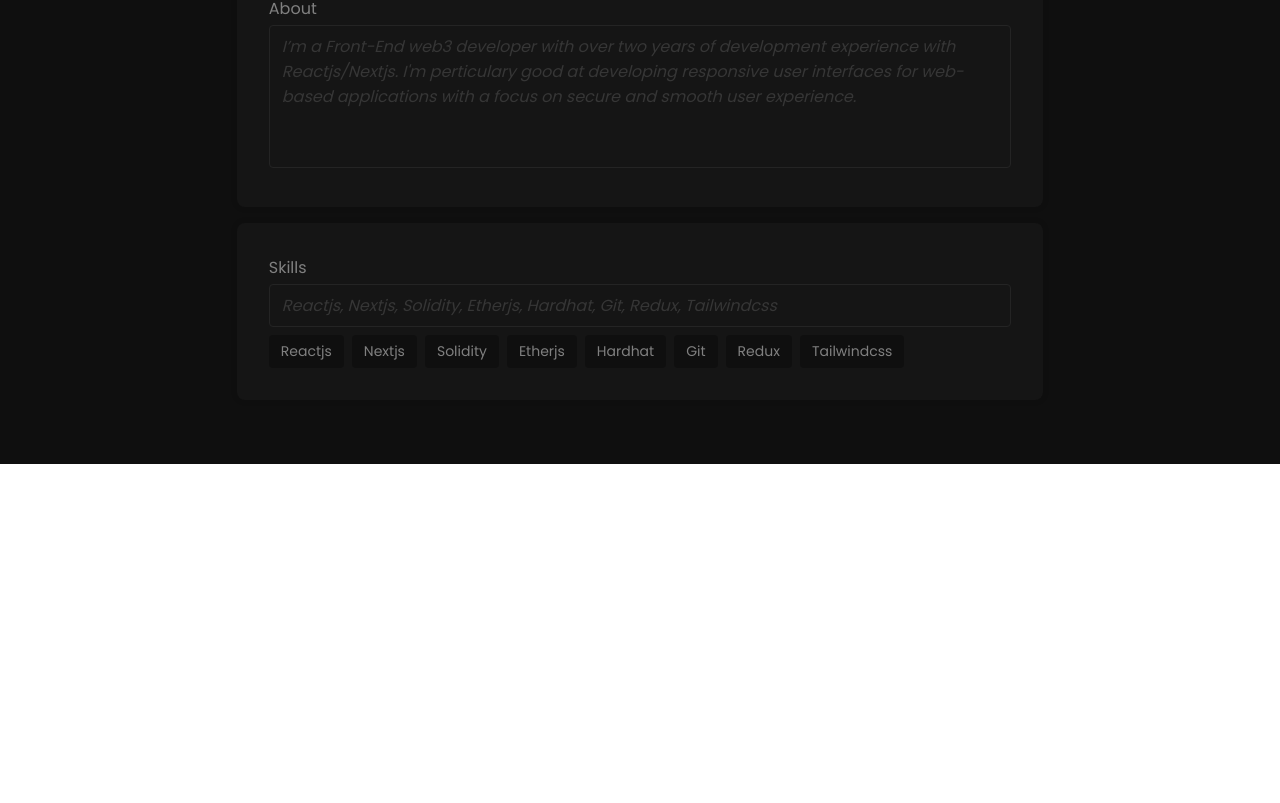
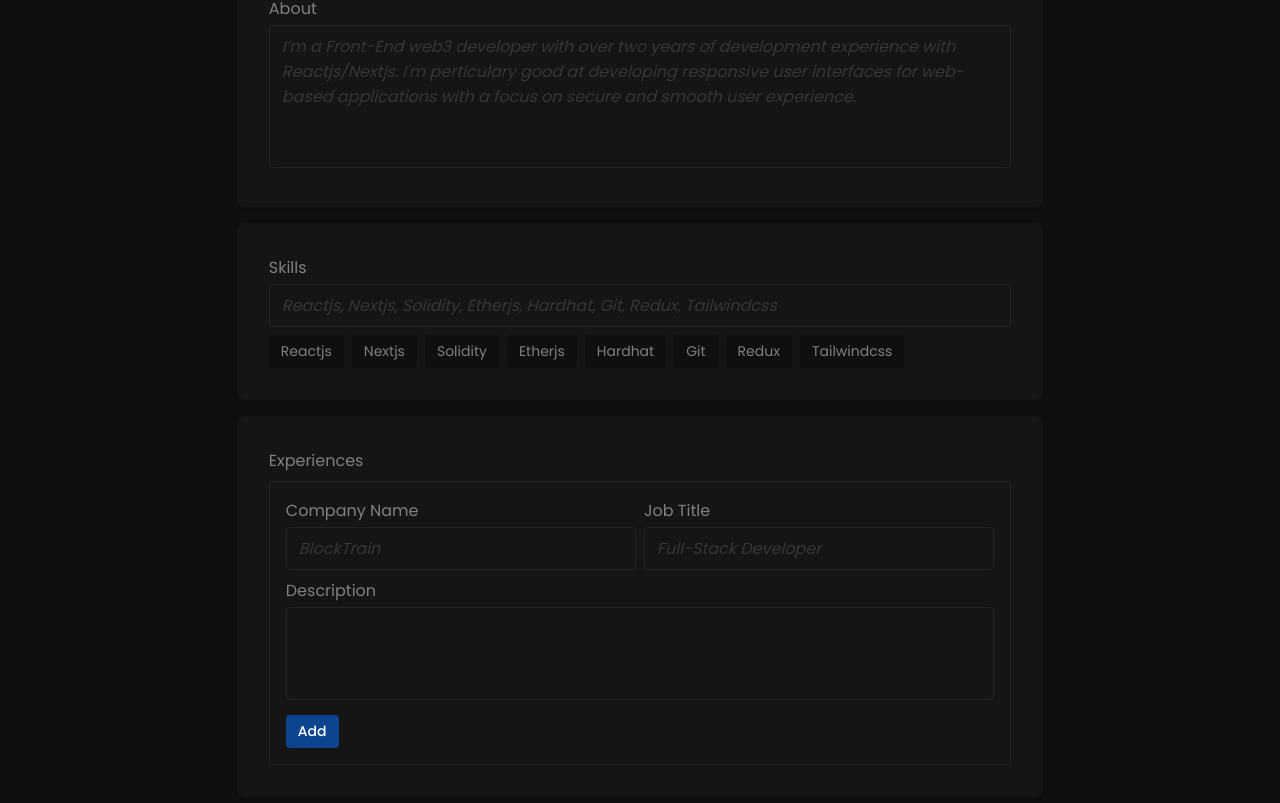
Before and after one commit to harshpandey002/devPool, a Next.js app: page /profile/create in a window 1280 px wide. Shown: the part 677-1480 px from the top of the page. Before the commit the page ends 1141 px from the top, so only its background shows below. Built offline with nearby package versions, Linux system fonts and the light colour scheme.

Commit message:
Experience form UI

```diff
--- a/pages/profile/create.jsx
+++ b/pages/profile/create.jsx
@@ -23,6 +23,20 @@ const defaultValues = {
 
 export default function CreateProfile() {
   const [skills, setSkills] = useState("");
+  const [experiences, setExperiences] = useState([
+    {
+      companyName: "",
+      jobTitle: "",
+      description: "",
+    },
+  ]);
+  const [projects, setProjects] = useState([
+    {
+      title: "",
+      techStack: "",
+      description: "",
+    },
+  ]);
   const {
     register,
     handleSubmit,
@@ -30,7 +44,7 @@ export default function CreateProfile() {
     formState: { errors },
   } = useForm({ defaultValues });
 
-  const onSubmit = (data) => console.log(data);
+  const onSubmit = (data) => console.log("Submit Triggered");
 
   return (
     <Layout>
@@ -64,6 +78,7 @@ export default function CreateProfile() {
           />
         </div>
         <Skills skills={skills} setSkills={setSkills} />
+        <Experience experiences={experiences} setExperiences={setExperiences} />
       </form>
     </Layout>
   );
@@ -100,3 +115,55 @@ function Skills({ skills, setSkills }) {
     </div>
   );
 }
+
+function Experience({ experiences, setExperiences }) {
+  const addExperience = () => {
+    setExperiences((prev) => [
+      ...prev,
+      {
+        companyName: "",
+        jobTitle: "",
+        description: "",
+      },
+    ]);
+  };
+
+  const delExperience = (i) => {
+    const newExp = JSON.parse(JSON.stringify(experiences));
+    newExp.splice(i, 1);
+
+    setExperiences(newExp);
+  };
+
+  return (
+    <div className={styles.question}>
+      <p>Experiences</p>
+      {experiences.map((exp, i) => (
+        <div key={i} className={styles.experience}>
+          <div className={styles.inputGroup}>
+            <div>
+              <p>Company Name</p>
+              <input type="text" placeholder="BlockTrain" />
+            </div>
+            <div>
+              <p>Job Title</p>
+              <input type="text" placeholder="Full-Stack Developer" />
+            </div>
+          </div>
+          <div>
+            <p>Description</p>
+            <textarea rows={3} />
+          </div>
+          <div className={styles.action}>
+            {experiences.length > 1 && (
+              <button id={styles.delete} onClick={() => delExperience(i)}>
+                Delete
+              </button>
+            )}
+            <button onClick={addExperience}>Add</button>
+          </div>
+        </div>
+      ))}
+    </div>
+  );
+}
--- a/styles/CreateProfile.module.css
+++ b/styles/CreateProfile.module.css
@@ -18,7 +18,7 @@
   padding: 2rem;
 }
 
-.question > p {
+.question p {
   color: gray;
   margin-bottom: 4px;
 }
@@ -42,3 +42,36 @@
 .skills span:hover {
   background-color: #111111;
 }
+
+.experience {
+  display: flex;
+  flex-direction: column;
+  gap: 8px;
+  padding: 1rem;
+  border: 1px solid #242424;
+  border-radius: 4px;
+  margin-top: 8px;
+}
+
+.inputGroup {
+  display: flex;
+  gap: 8px;
+  width: 100%;
+}
+
+.inputGroup div {
+  flex: 1;
+}
+
+.action {
+  display: flex;
+  gap: 8px;
+}
+
+#delete {
+  background-color: #9b1a1a;
+}
+
+#delete:hover {
+  background-color: #bc2020;
+}
```
